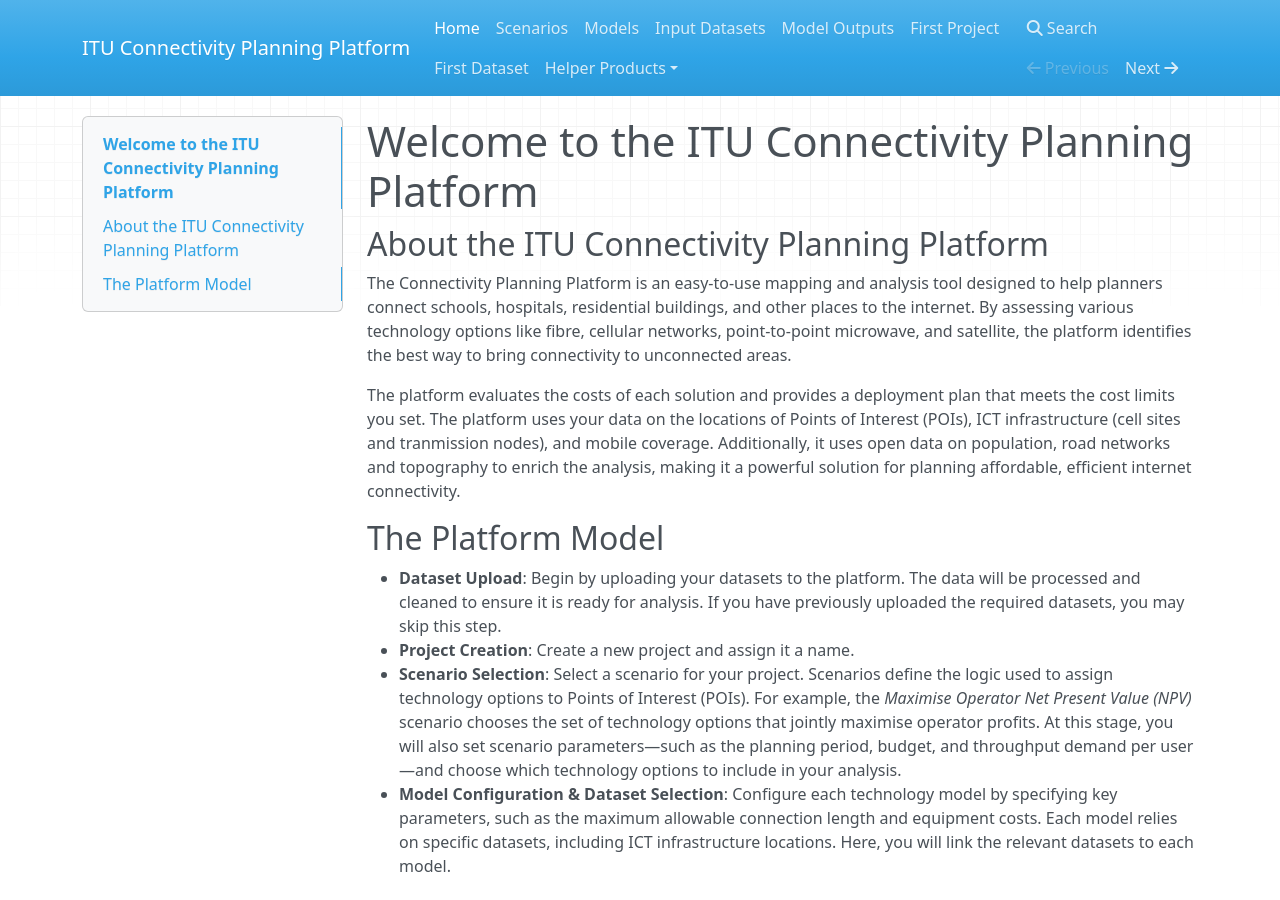
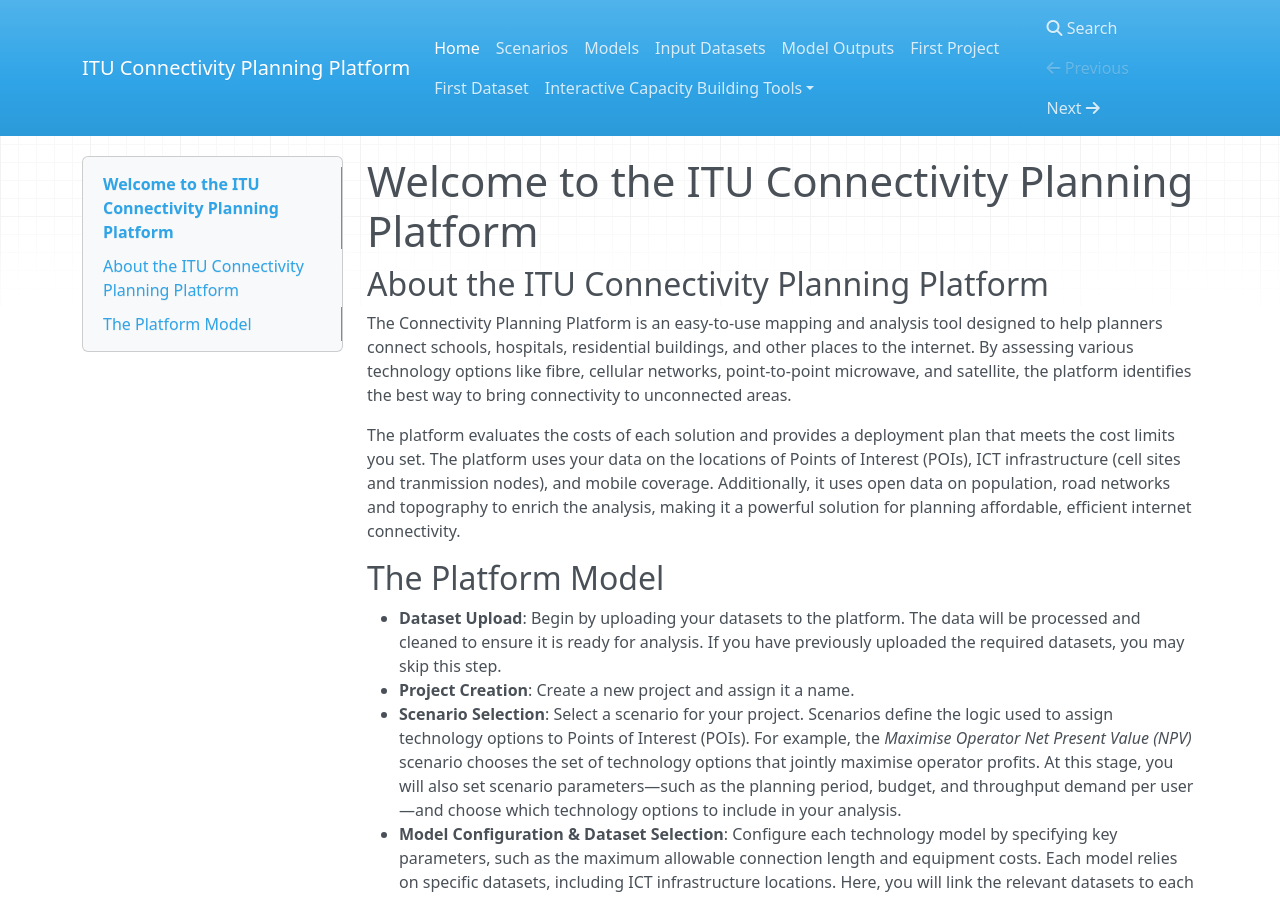
Before and after one commit to FNS-Division/cpp-user-guide, an MkDocs documentation site: the page built from docs/index.md, in a window 1280 px wide and 900 px high. Built offline with MkDocs 1.6.1, drawn with Linux system fonts in a browser that asks for light colours; nearby versions of some CDN libraries.

Commit message:
the structure of the tools links was flattened as long as mkdocs theme doesn't support nested functionality properly

```diff
--- a/mkdocs.yml
+++ b/mkdocs.yml
@@ -7,9 +7,8 @@
   - Model Outputs: outputs.md
   - First Project: first-project.md
   - First Dataset: first-dataset.md
-  - Helper Products:
+  - Interactive Capacity Building Tools:
     - CPP Navigator: https://fns-division.github.io/CPP_interactive_navigator/
-    - Technology Explorer:
-      - Technology Explorer Description: technology-explorer.md
-      - Launch Technology Explorer: explorer/index.html
+    - Technology Explorer: explorer/index.html
+    - Technology Explorer Description: technology-explorer.md
 theme: mkdocs
```
